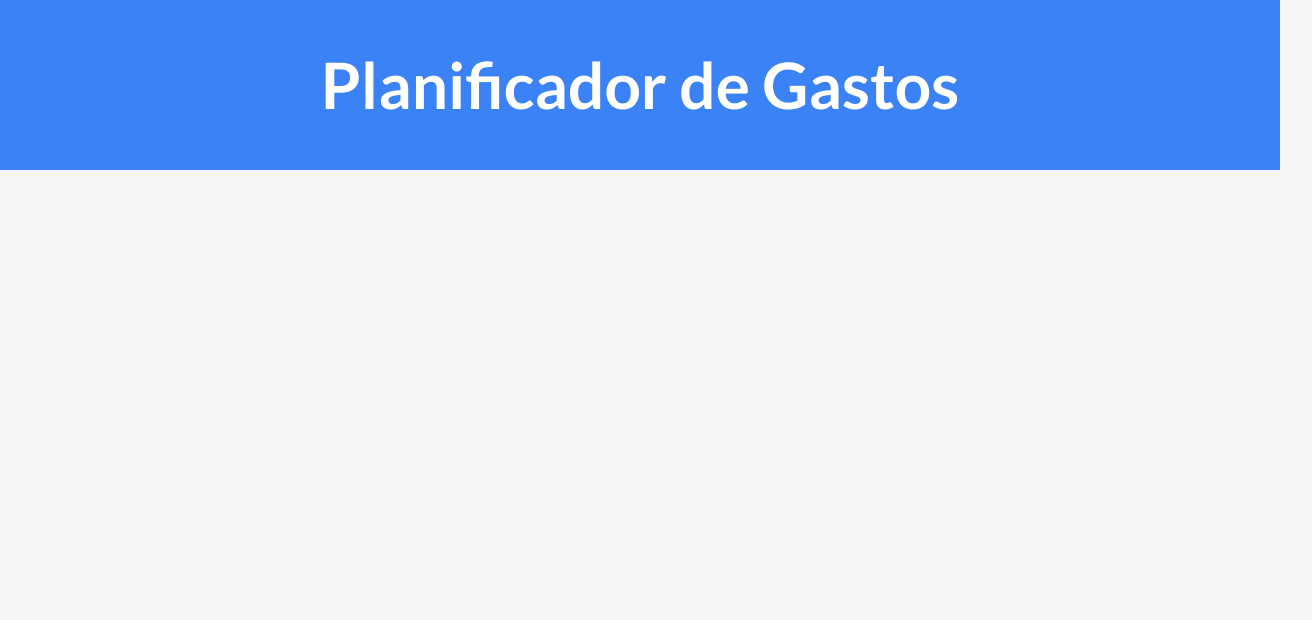
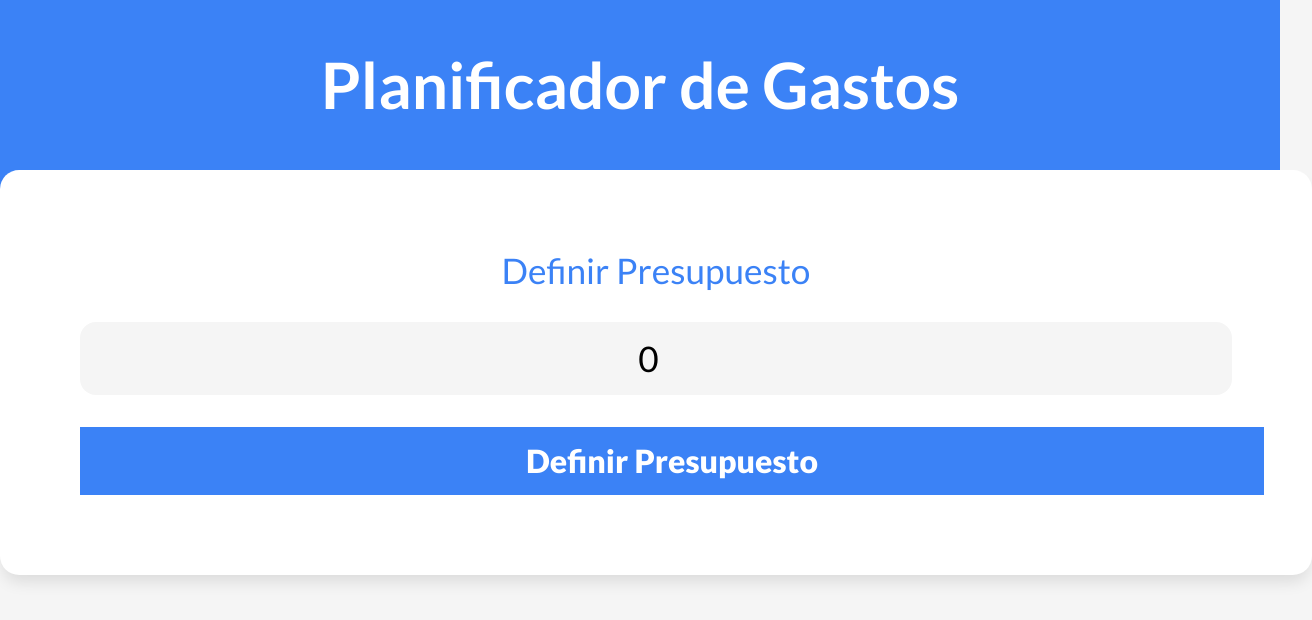
Before and after one commit to peranv/admin-gastos-VUE3, a Vue app: page / in a window 1280 px wide. Shown: the top 620 px of the page, 1312 px wide, since content can reach past the window. Built offline with nearby package versions, Linux system fonts and the light colour scheme.

Commit message:
added new components

```diff
--- a/src/App.vue
+++ b/src/App.vue
@@ -1,10 +1,30 @@
 <script setup>
+import { ref } from 'vue'
+import Presupuesto from './components/Presupuesto.vue';
+import ControlPresupuesto from './components/ControlPresupuesto.vue';
+
+const presupuesto = ref(0)
+
+const definirPresupuesto = (cantidad) =>{
+  presupuesto.value= cantidad
+}
 </script>
 
 <template>
 <div>
   <header>
     <h1>Planificador de Gastos</h1>
+
+    <div class="contenedor-header contenedor sombra">
+    <Presupuesto
+     v-if="presupuesto === 0"
+     @definir-presupuesto="definirPresupuesto"
+    />
+    <ControlPresupuesto
+       v-else
+    />
+
+    </div>
   </header>
 
 
@@ -46,4 +66,24 @@ header h1 {
   color: var(--blanco);
   text-align: center;
 }
+
+.contenedor{
+  width: 90%;
+  max-width: 80rem;
+  margin:0 auto;
+}
+
+.contenedor-header{
+  margin-top: -5rem;
+  transform: translateY(5rem);
+  padding: 5rem;
+}
+
+.sombra{
+  box-shadow: 0px 10px 15px -3px rgba(0,0,0,0.1);
+  background-color: var(--blanco);
+  border-radius: 1.2rem;
+  padding: 5rem;
+
+}
 </style>
--- /dev/null
+++ b/src/components/Alerta.vue
@@ -0,0 +1,22 @@
+<template>
+  <div class="alerta">
+
+
+    <slot></slot>
+
+  </div>
+</template>
+
+<style scoped>
+  .alerta{
+    padding: 1rem;
+    font-weight: 900;
+    text-transform: uppercase;
+    font-size: 1.6rem;
+    text-align: center;
+    background-color: var(--blanco);
+    border-left: .5rem solid #B91C1C;
+    color: #B91C1C;
+    margin-bottom: 2rem;
+  }
+</style>
--- /dev/null
+++ b/src/components/ControlPresupuesto.vue
@@ -0,0 +1,38 @@
+<script setup>
+import imagen from '../assets/img/grafico.jpg'
+</script>
+
+<template>
+   <div class="dos-columnas">
+    <div class="contenedor-grafico">
+        <img
+           :src="imagen"
+        />
+
+    </div>
+
+    <div class="contenedor-presupuesto">
+        <button
+             class="reset-app">
+            Resetear App
+        </button>
+        <p>
+            <span>Presupuesto:</span>
+            $0
+        </p>
+        <p>
+            <span>Disponible:</span>
+            $0
+        </p>
+        <p>
+            <span>Gastado:</span>
+            $0
+        </p>
+    </div>
+
+   </div>
+</template>
+
+<style scoped>
+
+</style>
--- /dev/null
+++ b/src/components/Presupuesto.vue
@@ -0,0 +1,90 @@
+<script setup>
+import { ref } from 'vue'
+import Alerta from './Alerta.vue'
+
+const presupuesto = ref(0);
+const error = ref('');
+
+const emit = defineEmits(['definir-presupuesto'])
+
+const definirPresupuesto = () =>{
+    if(presupuesto.value <= 0 || presupuesto.value === ''){
+        error.value = 'Presupuesto no válido'
+
+        setTimeout( () =>{
+            error.value = ''
+        }, 3000 )
+        return
+    }
+    emit('definir-presupuesto', presupuesto.value)
+}
+</script>
+
+<template>
+<form class="presupuesto"
+      @submit.prevent = "definirPresupuesto"
+>
+
+    <Alerta
+         v-if="error">
+      {{ error }}
+
+    </Alerta>
+
+
+    <div class="campo">
+        <label for="nuevo-presupuesto">Definir Presupuesto</label>
+
+        <input
+             id="nuevo-presupuesto"
+             class="nuevo-presupuesto"
+             placeholder="Añade tu presupuesto"
+             type="number"
+             v-model="presupuesto"
+        />
+    </div>
+
+    <input type="submit" value="Definir Presupuesto" />
+</form>
+</template>
+
+<style  scoped>
+   .presupuesto{
+    width: 100%;
+   }
+   .campo{
+    display: grid;
+    gap: 2rem;
+   }
+
+   .presupuesto label{
+    font-size: 2.2rem;
+    text-align: center;
+    color: var(--azul);
+   }
+   .presupuesto input[type="number"]{
+    background-color: var(--gris-claro);
+    border-radius: 1rem;
+    padding: 1rem;
+    border:none;
+    font-size: 2.2rem;
+    text-align: center;
+   }
+   .presupuesto input[type="submit"]{
+    background-color: var(--azul);
+    border: none;
+    padding: 1rem;
+    text-align: center;
+    font-size: 2rem;
+    margin-top: 2rem;
+    color: var(--blanco);
+    font-weight: 900;
+    width: 100%;
+    transition: background-color 300ms ease;
+   }
+
+   .presupuesto input[type="submit"]:hover{
+    background-color: #1048A4;
+    cursor: pointer;
+   }
+</style>
```
